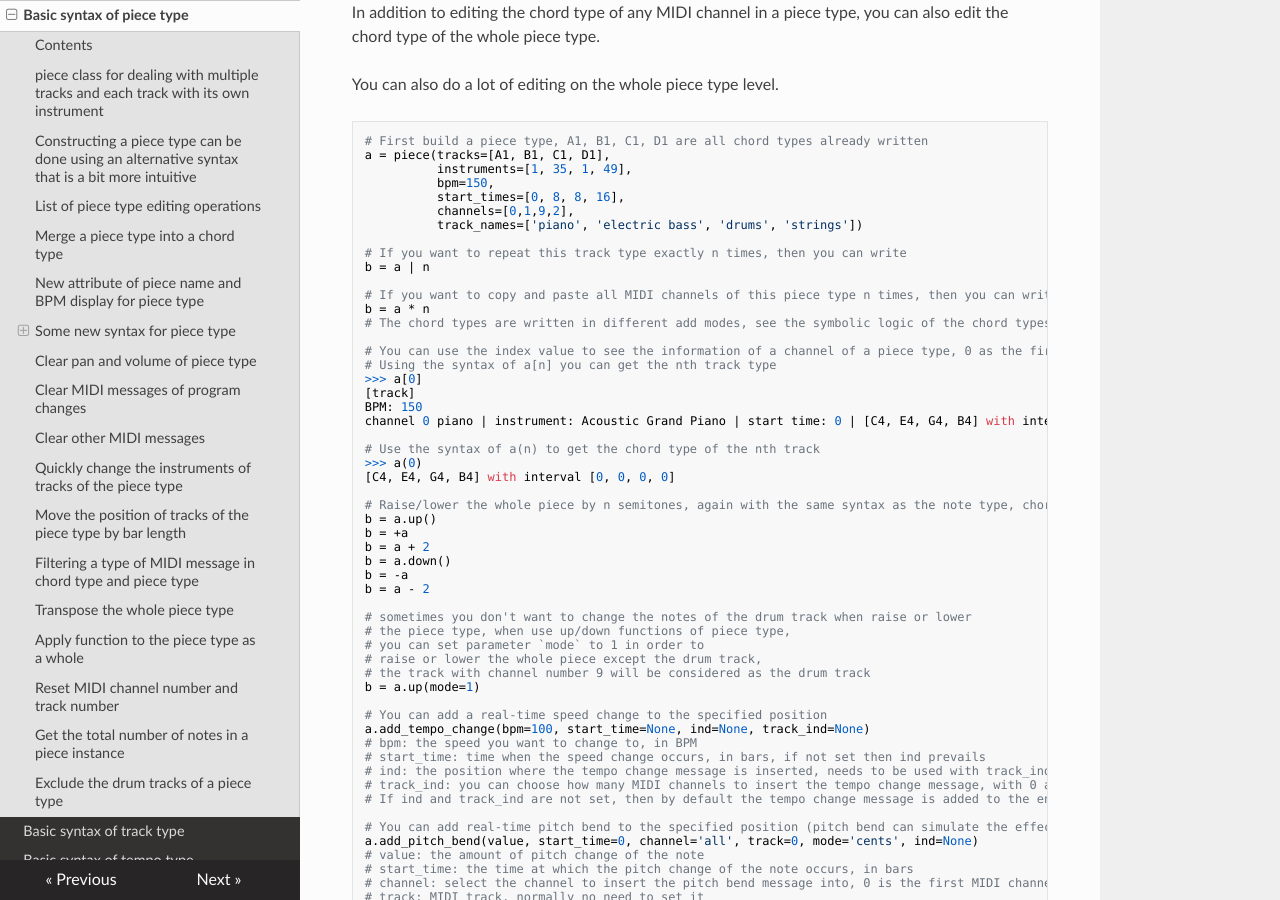
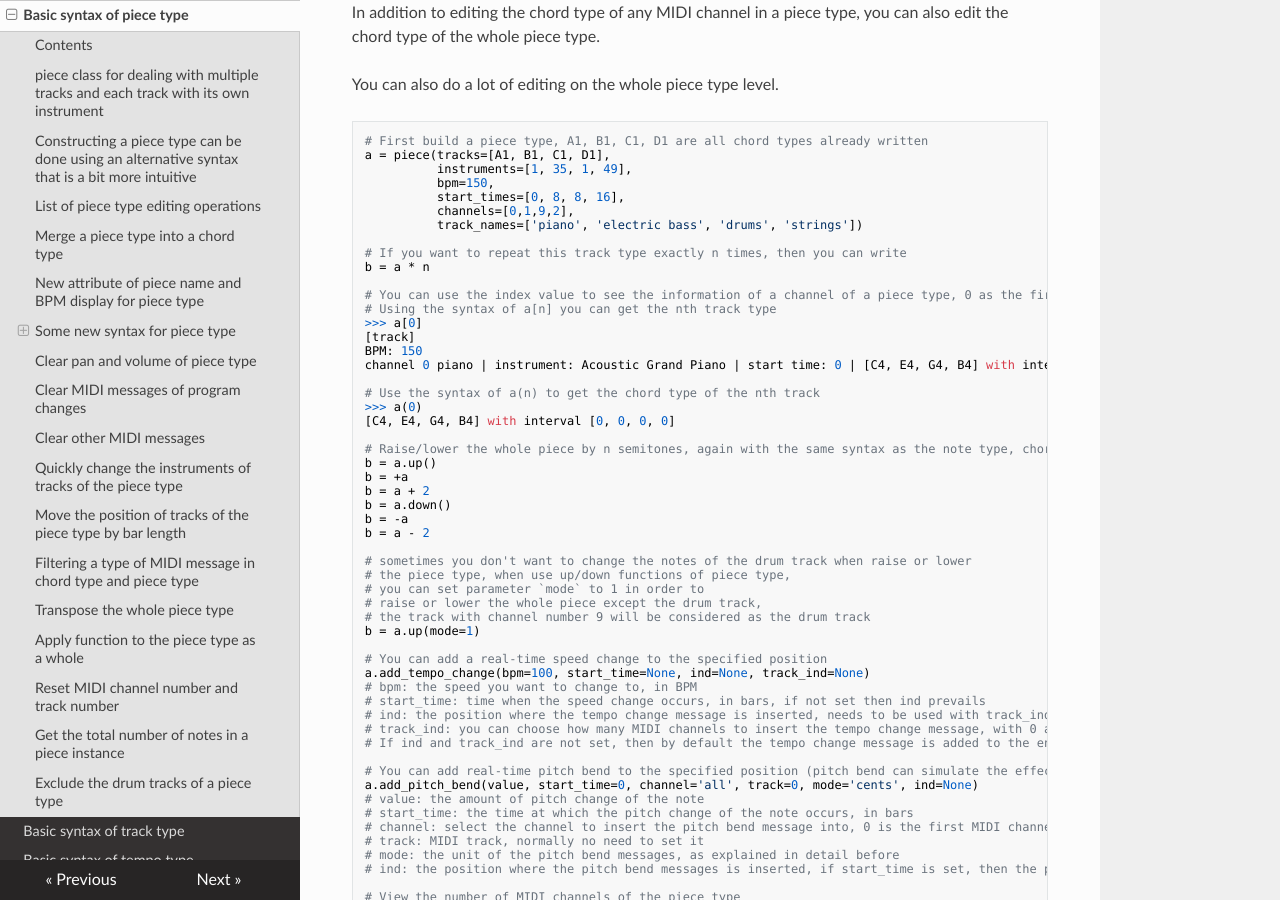
Before and after one commit to Rainbow-Dreamer/musicpy_docs, an MkDocs documentation site: the page built from docs/Basic syntax of piece type.md, in a window 1280 px wide and 900 px high, scrolled down 4021 px. Built offline with MkDocs 1.6.1, drawn with Linux system fonts in a browser that asks for light colours; nearby versions of some CDN libraries.

Commit message:
Update Basic syntax of piece type.md

```diff
--- a/docs/Basic syntax of piece type.md
+++ b/docs/Basic syntax of piece type.md
@@ -195,11 +195,7 @@ a = piece(tracks=[A1, B1, C1, D1],
           track_names=['piano', 'electric bass', 'drums', 'strings'])
 
 # If you want to repeat this track type exactly n times, then you can write
-b = a | n
-
-# If you want to copy and paste all MIDI channels of this piece type n times, then you can write
 b = a * n
-# The chord types are written in different add modes, see the symbolic logic of the chord types
 
 # You can use the index value to see the information of a channel of a piece type, 0 as the first channel
 # Using the syntax of a[n] you can get the nth track type
```
